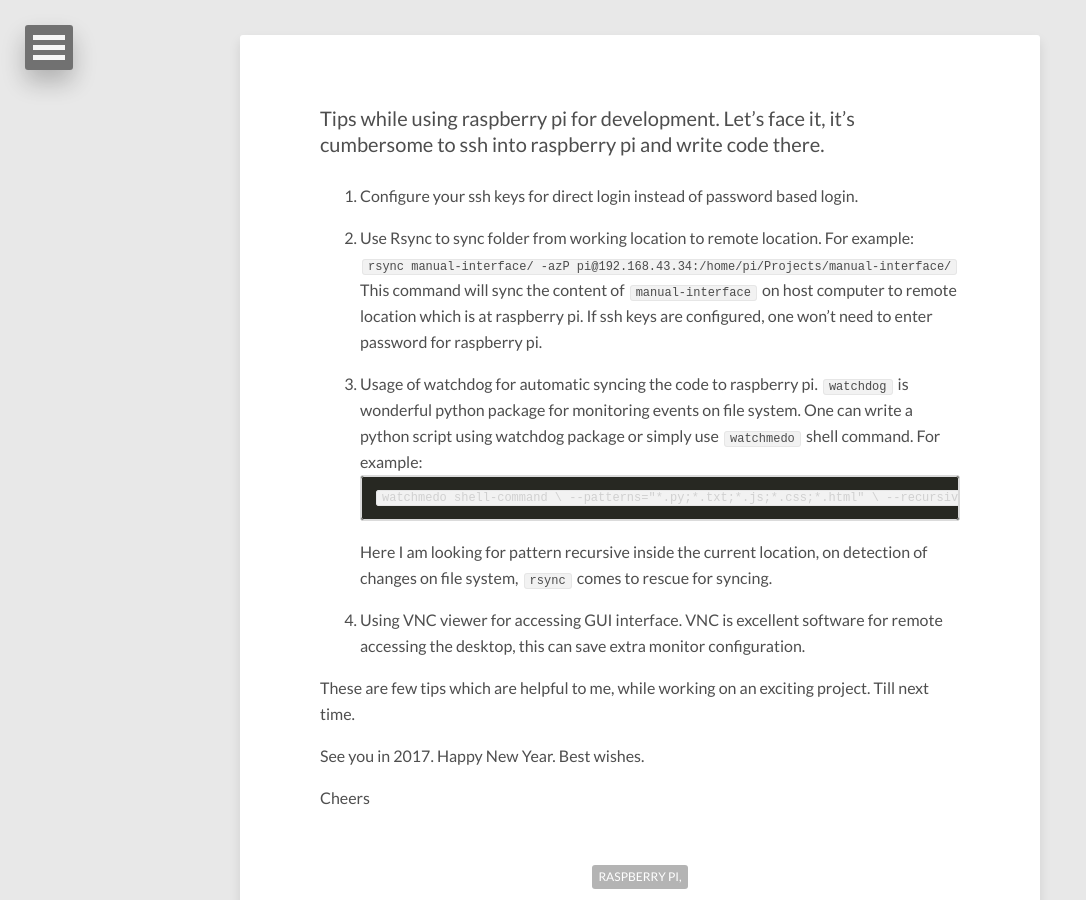
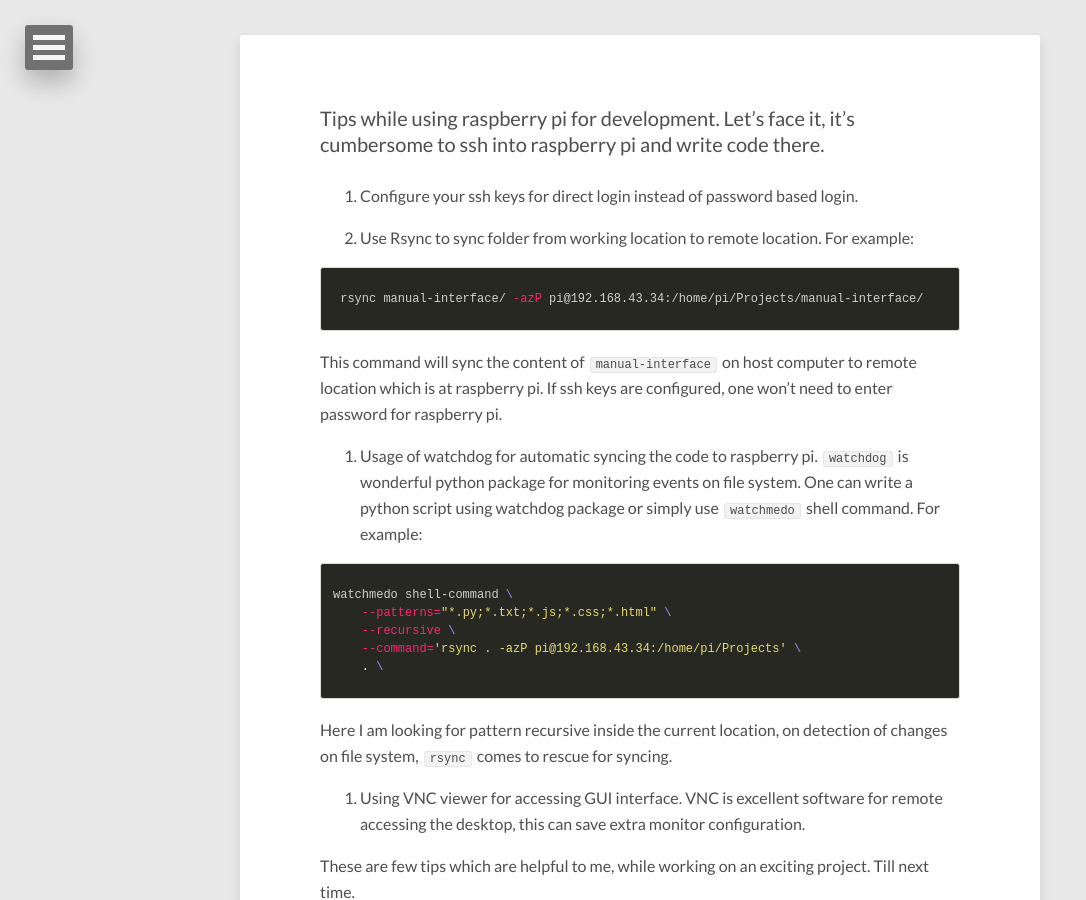
Before and after one commit to igauravsehrawat/igauravsehrawat.github.io, a Jekyll site: the page built from _posts/2016-12-31-tips-for-development-on-raspberry-pi.markdown, in a window 1280 px wide and 900 px high, scrolled down 191 px. Shown: the whole window, without its empty margins (0-1086 px from the left). Built offline with Jekyll 4.4.1, drawn with Linux system fonts in a browser that asks for light colours; nearby versions of some CDN libraries; comment, search, counter and statistics services are not loaded.

Commit message:
Fixed code highlighting.

````diff
--- a/_posts/2016-12-31-tips-for-development-on-raspberry-pi.markdown
+++ b/_posts/2016-12-31-tips-for-development-on-raspberry-pi.markdown
@@ -15,7 +15,8 @@ Let's face it, it's cumbersome to ssh into raspberry pi and write code there.
 
 2. Use Rsync to sync folder from working location to remote location.
 For example:
-``` rsync manual-interface/ -azP pi@192.168.43.34:/home/pi/Projects/manual-interface/ ```
+{% highlight bash%} rsync manual-interface/ -azP pi@192.168.43.34:/home/pi/Projects/manual-interface/
+{% endhighlight %}
 This command will sync the content of `manual-interface` on host computer to remote location which is at raspberry pi. If ssh keys are configured, one won't need to enter password for raspberry pi.
 
 
@@ -23,13 +24,13 @@ This command will sync the content of `manual-interface` on host computer to rem
 `watchdog` is wonderful python package for monitoring events on file system.
 One can write a python script using watchdog package or simply use `watchmedo` shell command.
 For example:
-```
+{% highlight bash%}
 watchmedo shell-command \
     --patterns="*.py;*.txt;*.js;*.css;*.html" \
     --recursive \
     --command='rsync . -azP pi@192.168.43.34:/home/pi/Projects' \
     . \
-```
+{% endhighlight %}
 Here I am looking for pattern recursive inside the current location, on detection of changes on file system, `rsync` comes to rescue for syncing.
 
 
````
